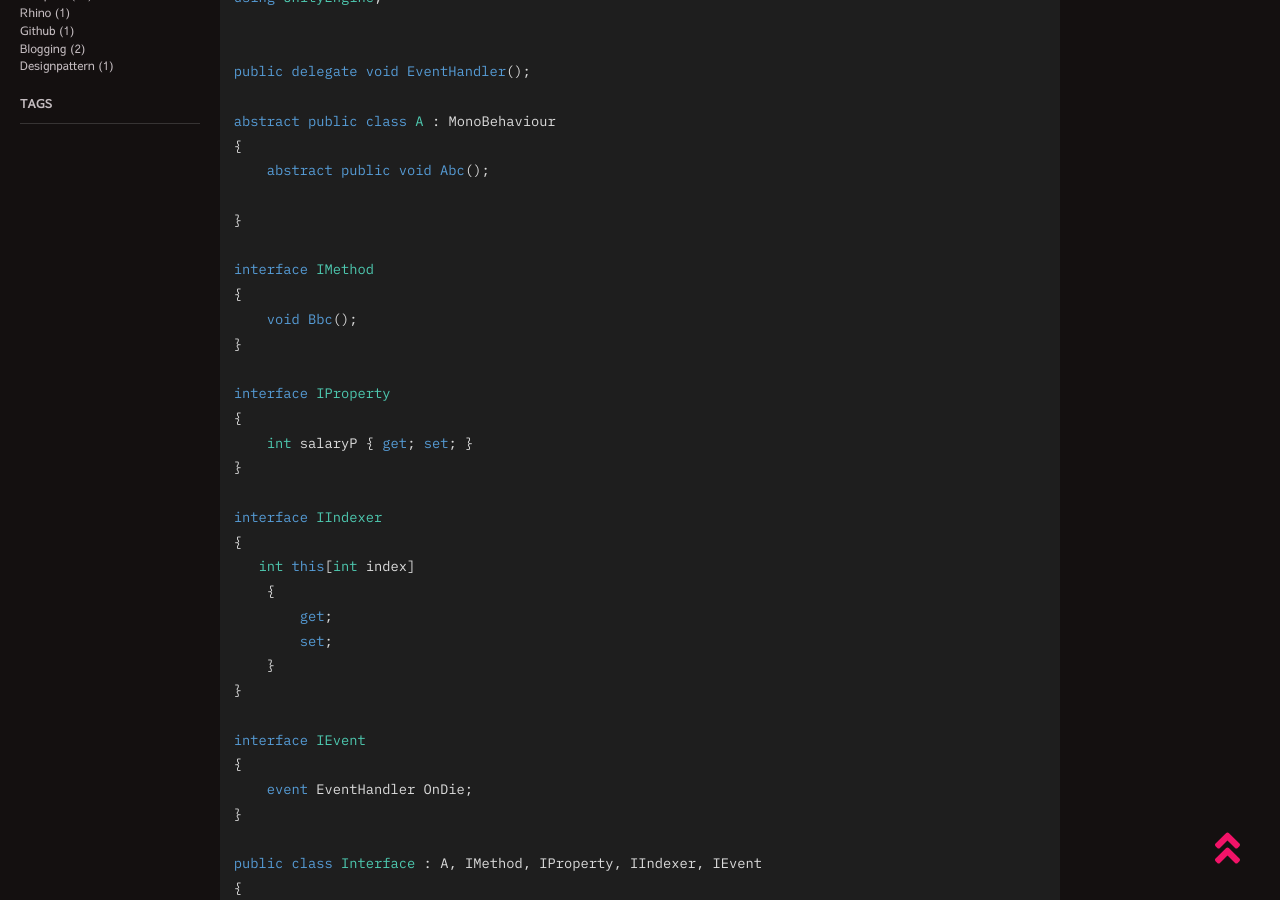
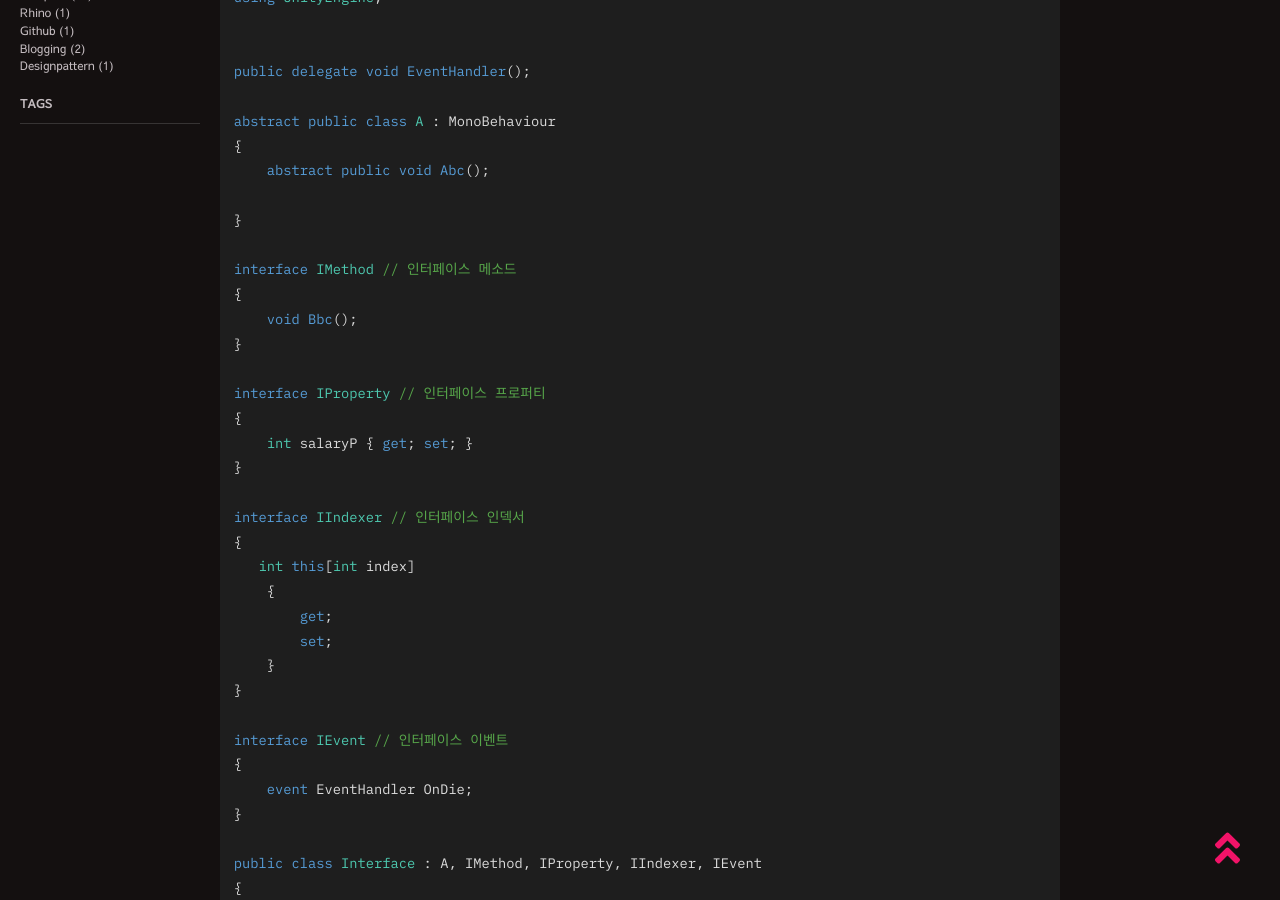
Before and after one commit to lesslate/lesslate.github.io, a Jekyll site: the page built from _posts/Unity/2019-07-26-Unity C# 인터페이스.md, in a window 1280 px wide and 900 px high, scrolled down 704 px. Built offline with Jekyll 4.4.1, drawn with Linux system fonts in a browser that asks for light colours; nearby versions of some CDN libraries; some web fonts are replaced; comment, search, counter and statistics services are not loaded.

Commit message:
Update 2019-07-26-Unity C# 인터페이스.md

```diff
--- a/_posts/Unity/2019-07-26-Unity C# 인터페이스.md
+++ b/_posts/Unity/2019-07-26-Unity C# 인터페이스.md
@@ -37,17 +37,17 @@ abstract public class A : MonoBehaviour
 
 }
 
-interface IMethod
+interface IMethod // 인터페이스 메소드
 {
     void Bbc();
 }
 
-interface IProperty
+interface IProperty // 인터페이스 프로퍼티
 {
     int salaryP { get; set; }
 }
 
-interface IIndexer
+interface IIndexer // 인터페이스 인덱서
 {
    int this[int index]
     {
@@ -56,7 +56,7 @@ interface IIndexer
     }
 }
 
-interface IEvent
+interface IEvent // 인터페이스 이벤트
 {
     event EventHandler OnDie;
 }
```
